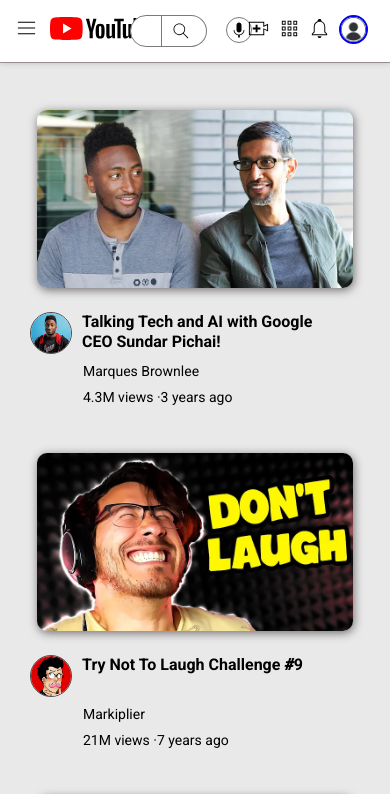
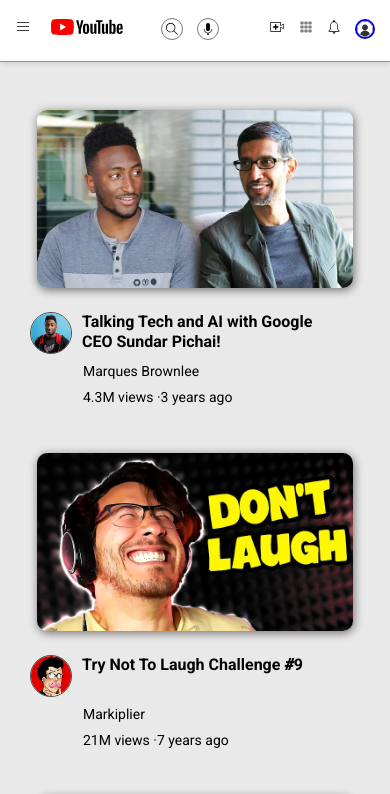
Before and after one commit to natnaeleyuel/youtube_clone, a plain HTML site: page index.html in a window 390 px wide. Shown: the top 794 px of the page. Drawn offline with Linux system fonts and the light colour scheme.

Commit message:
updated commit of youtube clone

```diff
--- a/src/css/style.css
+++ b/src/css/style.css
@@ -35,10 +35,6 @@
     margin: 0;
     padding: 0;
     text-align: center;
-}
-
-nav #search_section div{
-    display: inline;
 }
 
 nav #search_section input{
@@ -242,6 +238,7 @@
     nav .youtube-right-icons, .youtube-left-icons{
         padding-top: 2px;
     }
+
     nav .youtube-right-icons .account_icons{
         width: 25px;
         height: 25px;
@@ -253,3 +250,44 @@
         cursor: pointer;
     }
 }
+
+@media (max-width: 500px) {
+    nav{
+        display: grid;
+        grid-template-columns: 25% 20% 25%;
+        gap: 15%;
+        padding: 17px 15px;
+    }
+
+    nav #search_section input{
+        display: none;
+    }
+
+    nav #search_section  .search_icon{
+        height: 16px;
+        border: 1px solid #7c7979;
+        border-radius: 50%;
+        padding: 2px;
+        margin-top: 1px;
+        margin-right: 10px;
+    }
+
+    nav #search_section  .voice_icon{
+        height: 16px;
+        border: 1px solid #7c7979;
+        border-radius: 50%;
+        padding: 2px;
+        margin-top: 0.5px;
+    }
+
+    nav .youtube-right-icons .account_icons{
+        width: 16px;
+        height: 16px;
+        margin-top: 0px;
+    }
+
+    .youtube_icons{
+        height: 16px;
+        cursor: pointer;
+    }
+}
```
